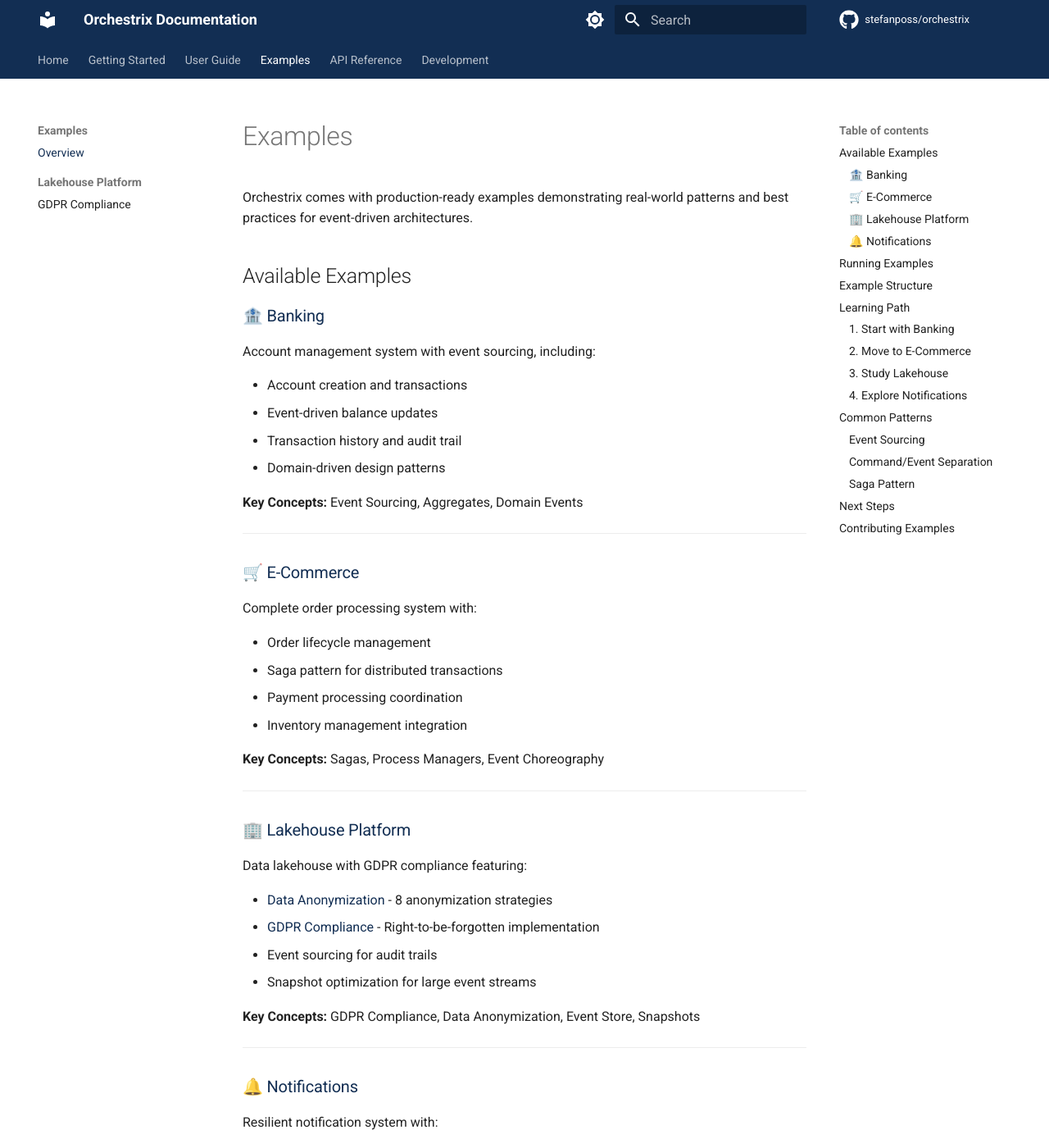
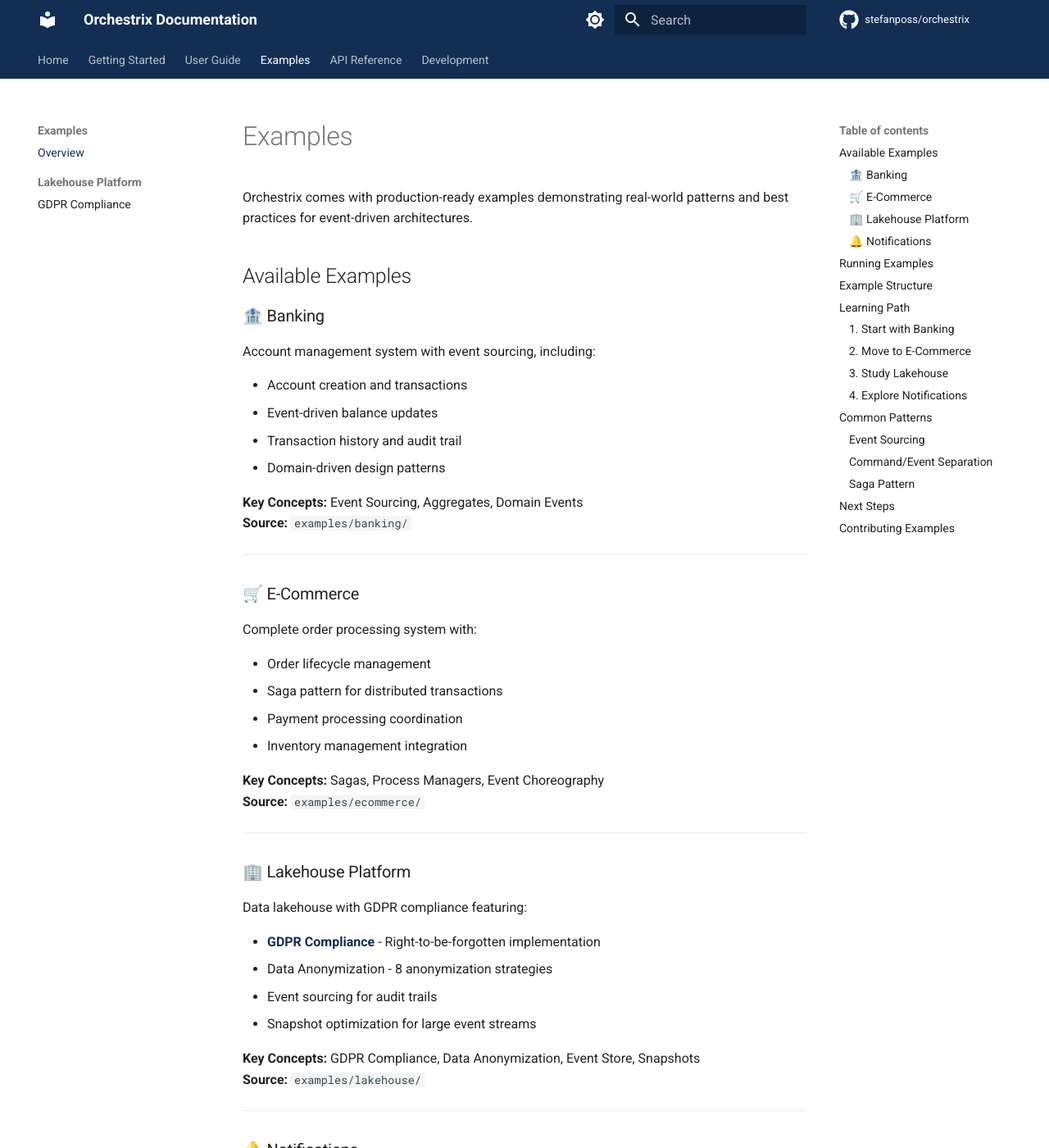
Before and after one commit to stefanposs/orchestrix, an MkDocs documentation site: the page built from docs/mkdocs/examples/index.md, in a window 1280 px wide and 1400 px high. Shown: the whole window at 82% size. Built offline with MkDocs 1.6.1 and Material for MkDocs 9.7.7, drawn with Linux system fonts in a browser that asks for light colours; comment, search, counter and statistics services are not loaded.

Commit message:
docs: Fix broken links in examples documentation
- Remove links to non-existent pages
- Keep GDPR Compliance as fully documented example
- Link to source directories for other examples

```diff
--- a/docs/mkdocs/examples/index.md
+++ b/docs/mkdocs/examples/index.md
@@ -4,7 +4,7 @@ Orchestrix comes with production-ready examples demonstrating real-world pattern
 
 ## Available Examples
 
-### 🏦 [Banking](banking.md)
+### 🏦 Banking
 Account management system with event sourcing, including:
 
 - Account creation and transactions
@@ -13,10 +13,11 @@ Account management system with event sourcing, including:
 - Domain-driven design patterns
 
 **Key Concepts:** Event Sourcing, Aggregates, Domain Events
+**Source:** `examples/banking/`
 
 ---
 
-### 🛒 [E-Commerce](ecommerce.md)
+### 🛒 E-Commerce
 Complete order processing system with:
 
 - Order lifecycle management
@@ -25,22 +26,24 @@ Complete order processing system with:
 - Inventory management integration
 
 **Key Concepts:** Sagas, Process Managers, Event Choreography
+**Source:** `examples/ecommerce/`
 
 ---
 
-### 🏢 [Lakehouse Platform](lakehouse.md)
+### 🏢 Lakehouse Platform
 Data lakehouse with GDPR compliance featuring:
 
-- [Data Anonymization](lakehouse-anonymization.md) - 8 anonymization strategies
-- [GDPR Compliance](lakehouse-gdpr.md) - Right-to-be-forgotten implementation
+- **[GDPR Compliance](lakehouse-gdpr.md)** - Right-to-be-forgotten implementation
+- Data Anonymization - 8 anonymization strategies
 - Event sourcing for audit trails
 - Snapshot optimization for large event streams
 
 **Key Concepts:** GDPR Compliance, Data Anonymization, Event Store, Snapshots
+**Source:** `examples/lakehouse/`
 
 ---
 
-### 🔔 [Notifications](notifications.md)
+### 🔔 Notifications
 Resilient notification system with:
 
 - Retry logic with exponential backoff
```
Also changed, not shown: docs/mkdocs/examples/lakehouse-gdpr.md (+3 -3 lines).
